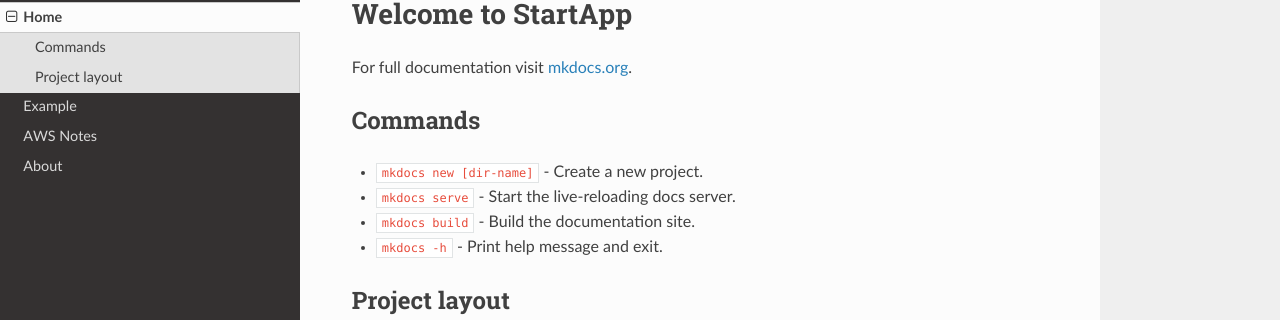
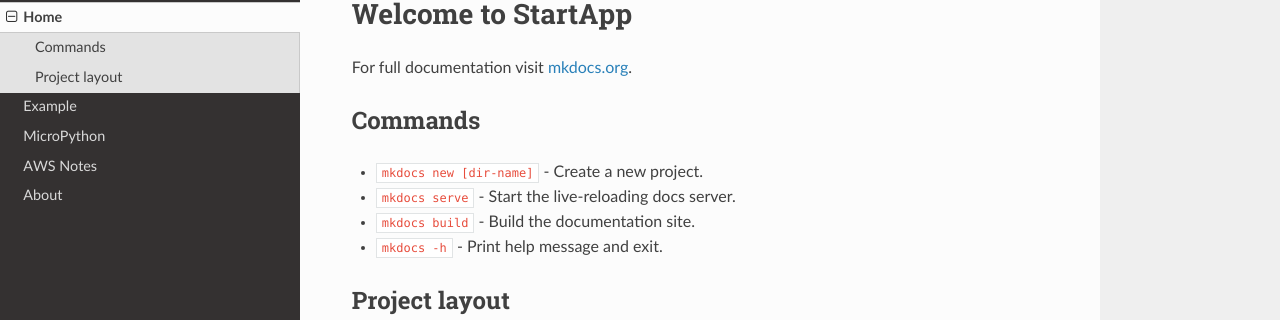
Before and after one commit to nghiango262/kaka-document, an MkDocs documentation site: the page built from docs/index.md, in a window 1280 px wide. Shown: the part 104-424 px from the top of the page. Built offline with MkDocs 1.6.1, drawn with Linux system fonts in a browser that asks for light colours; nearby versions of some CDN libraries.

Commit message:
Update mkdocs.yml

```diff
--- a/mkdocs.yml
+++ b/mkdocs.yml
@@ -2,6 +2,7 @@ site_name: Kaka's Docs
 nav:
         - Home: index.md
         - Example: trang_1.md
+        - MicroPython: micropython.md
         - AWS Notes: aws_notes.md
         - About: about.md
 theme: readthedocs
```
